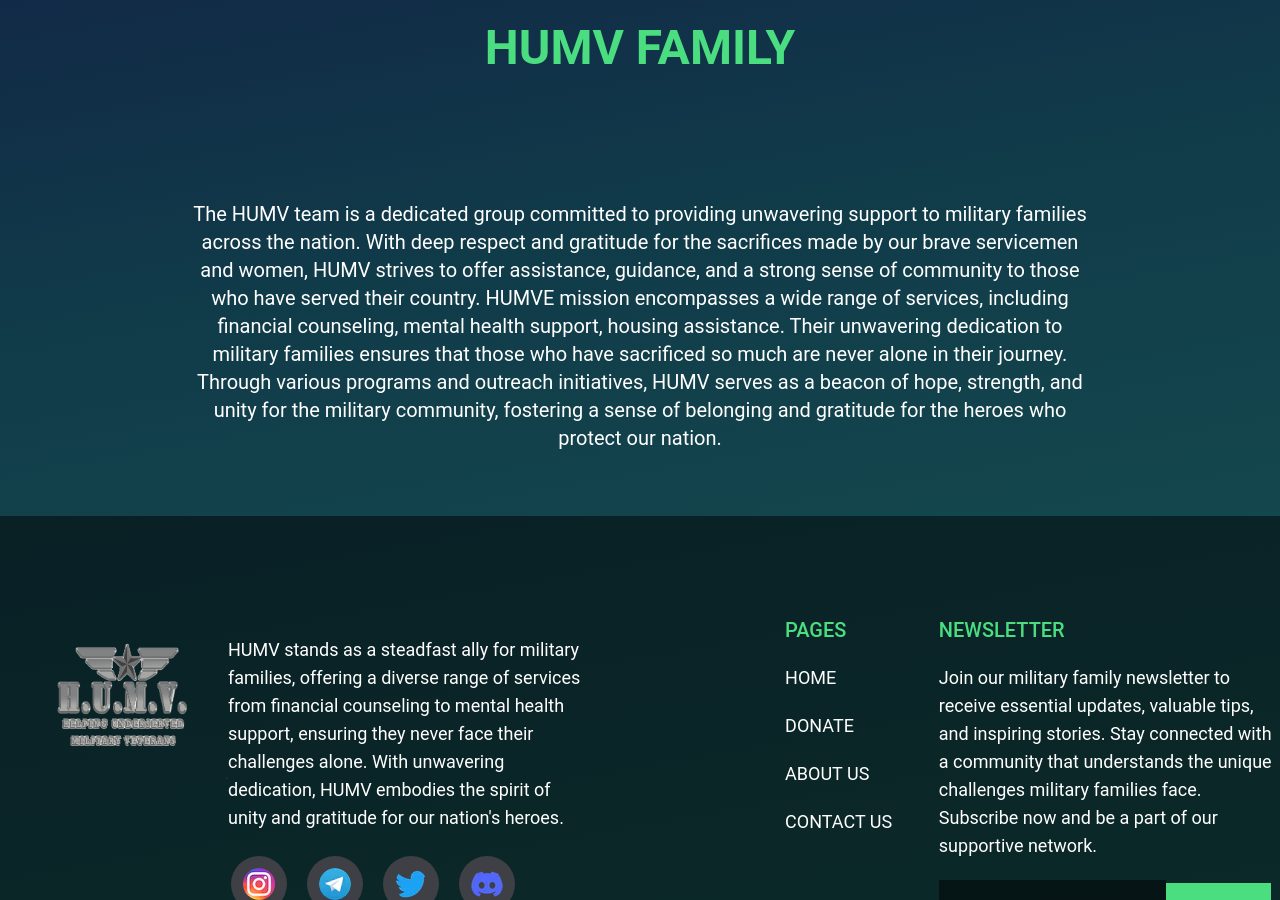
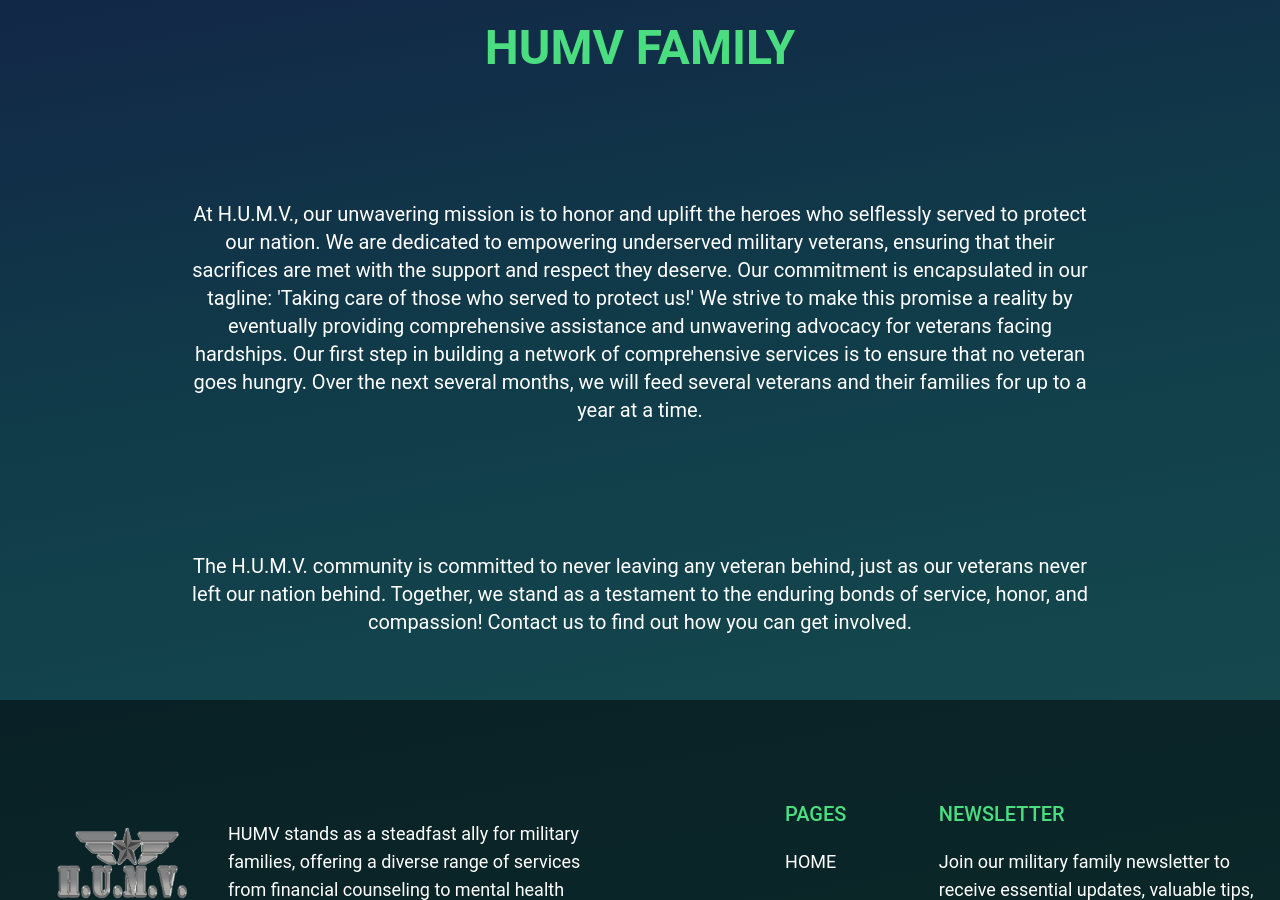
Before and after one commit to HUMV-Nft/web-frontNft, a React (Create React App) app: page /web-frontNft/about-us in a window 1280 px wide. Shown: the part 620-1520 px from the top of the page. Built offline with nearby package versions, Linux system fonts and the light colour scheme.

Commit message:
update context

```diff
--- a/src/pages/about.jsx
+++ b/src/pages/about.jsx
@@ -11,18 +11,23 @@ export default function AboutUs() {
           HUMV FAMILY
         </h2>
         <p className="text-xl py-16 text-white w-[70%] mx-auto text-center">
-          The HUMV team is a dedicated group committed to providing unwavering
-          support to military families across the nation. With deep respect and
-          gratitude for the sacrifices made by our brave servicemen and women,
-          HUMV strives to offer assistance, guidance, and a strong sense of
-          community to those who have served their country. HUMVE mission
-          encompasses a wide range of services, including financial counseling,
-          mental health support, housing assistance. Their unwavering dedication
-          to military families ensures that those who have sacrificed so much
-          are never alone in their journey. Through various programs and
-          outreach initiatives, HUMV serves as a beacon of hope, strength, and
-          unity for the military community, fostering a sense of belonging and
-          gratitude for the heroes who protect our nation.
+          At H.U.M.V., our unwavering mission is to honor and uplift the heroes
+          who selflessly served to protect our nation. We are dedicated to
+          empowering underserved military veterans, ensuring that their
+          sacrifices are met with the support and respect they deserve. Our
+          commitment is encapsulated in our tagline: 'Taking care of those who
+          served to protect us!' We strive to make this promise a reality by
+          eventually providing comprehensive assistance and unwavering advocacy
+          for veterans facing hardships. Our first step in building a network of
+          comprehensive services is to ensure that no veteran goes hungry. Over
+          the next several months, we will feed several veterans and their
+          families for up to a year at a time.
+        </p>
+        <p className="text-xl py-16 text-white w-[70%] mx-auto text-center">
+          The H.U.M.V. community is committed to never leaving any veteran
+          behind, just as our veterans never left our nation behind. Together,
+          we stand as a testament to the enduring bonds of service, honor, and
+          compassion! Contact us to find out how you can get involved.
         </p>
       </section>
       <Footer />
--- a/src/pages/home.jsx
+++ b/src/pages/home.jsx
@@ -51,12 +51,11 @@ export default function Home() {
       <Banner />
       <section className="px-4">
         <h1 className="text-5xl text-green-400 font-bold text-center py-16">
-          -HUMV-
+          -H.U.M.V.-
         </h1>
         <p className="text-white pb-24 text-center w-[70%] mx-auto text-lg">
-          At HUMV , collectors and creators alike come together to explore the
-          world of digital art. We combine cutting-edge technology with
-          sensational artists to pioneer this exciting new art form.
+          At H.U.M.V., we have built a synergy around taking care of those who
+          served to protect us!
         </p>
         <div className="grid xl:flex justify-center">
           <LeftSideBar />
@@ -66,13 +65,16 @@ export default function Home() {
                 Honoring Sacrifice and Resilience
               </h2>
               <p className="text-zinc-300 py-16 w-[90%] mx-auto text-lg">
-                Supporting military families is an essential and noble endeavor
-                that reflects our deep gratitude for the sacrifices made by
-                those who serve in the armed forces. These families demonstrate
-                unwavering strength and resilience in the face of unique
-                challenges. Our commitment to supporting military families is a
-                testament to our collective responsibility to ensure their
-                well-being.
+                As a nation, our involvement in supporting veterans and their
+                families is an indispensable endeavor that we should all
+                embrace. H.U.M.V.’s mission signifies our profound appreciation
+                for the sacrifices made by those who serve in the armed forces.
+                The determination and fortitude exhibited by veterans and their
+                families exemplify an unwavering dedication to preserving
+                freedom in the face of distinctive challenges. Our commitment to
+                supporting veterans and their families stands as a testament to
+                our internal belief in the collective responsibility we hold to
+                ensure all veterans’ well-being.
               </p>
             </div>
             <div className="text-white text-center py-10">
@@ -80,13 +82,18 @@ export default function Home() {
                 The Weight of Service
               </h2>
               <p className="text-zinc-300 py-16 w-[90%] mx-auto text-lg">
-                Military families often endure long separations, frequent
-                relocations, and the stress of deployments. They embody the true
-                meaning of sacrifice and patriotism. As a community, we come
-                together to provide them with the support, resources, and
-                appreciation they rightfully deserve. By offering assistance
-                with housing, childcare, education, and mental health services,
-                we aim to alleviate the burdens they may face.
+                During active military service, members and their families often
+                endure long separations, frequent relocations, and the stress of
+                deployments. Once they return to civilian life from their period
+                of sacrifice for our nation, many of them face steep uphill
+                challenges while reintegrating into civilian life. As a
+                community, H.U.M.V. has come together to provide some of the
+                essential them with the support and resources needed to navigate
+                everyday life. Our first offering will be financial assistance
+                for food, followed later by transportation support and our
+                long-term goal of housing accommodations. Join us as we strive
+                to alleviate the everyday burdens our veterans and their
+                families are facing!
               </p>
             </div>
           </div>
```
